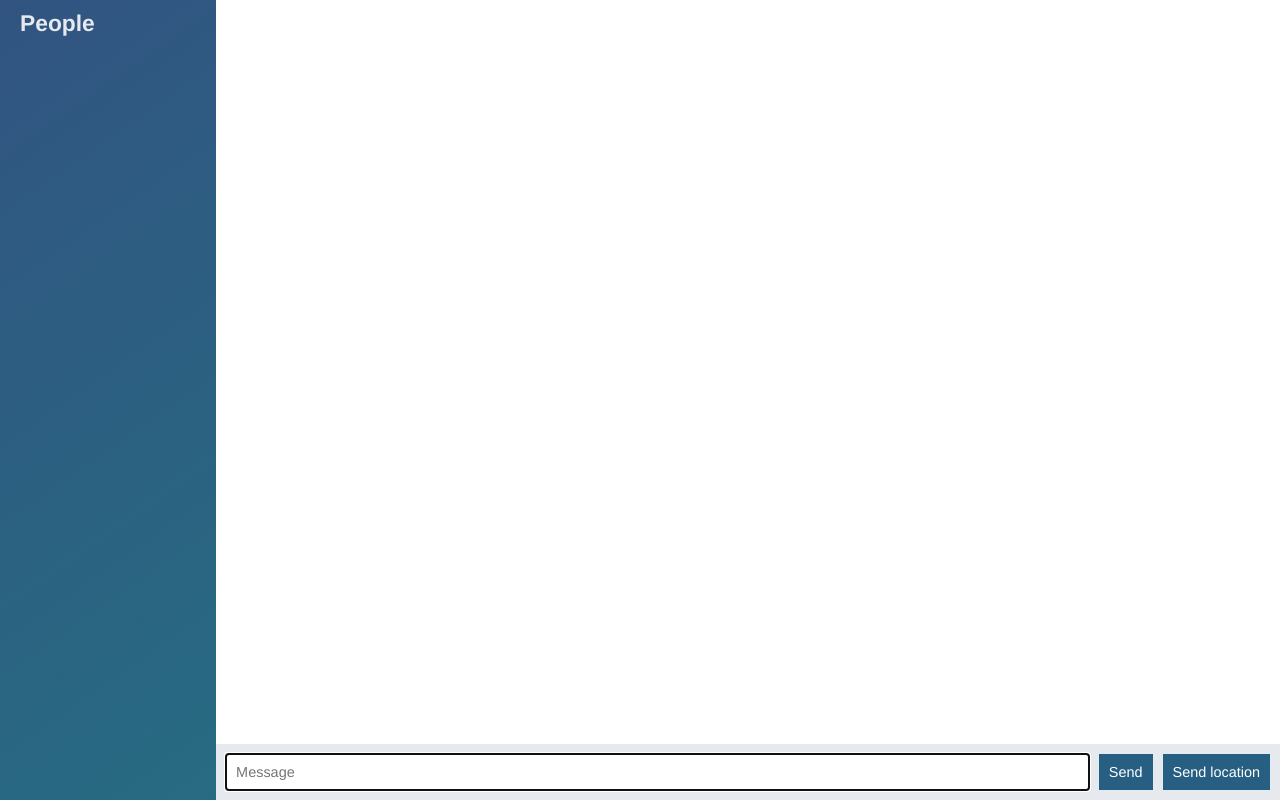
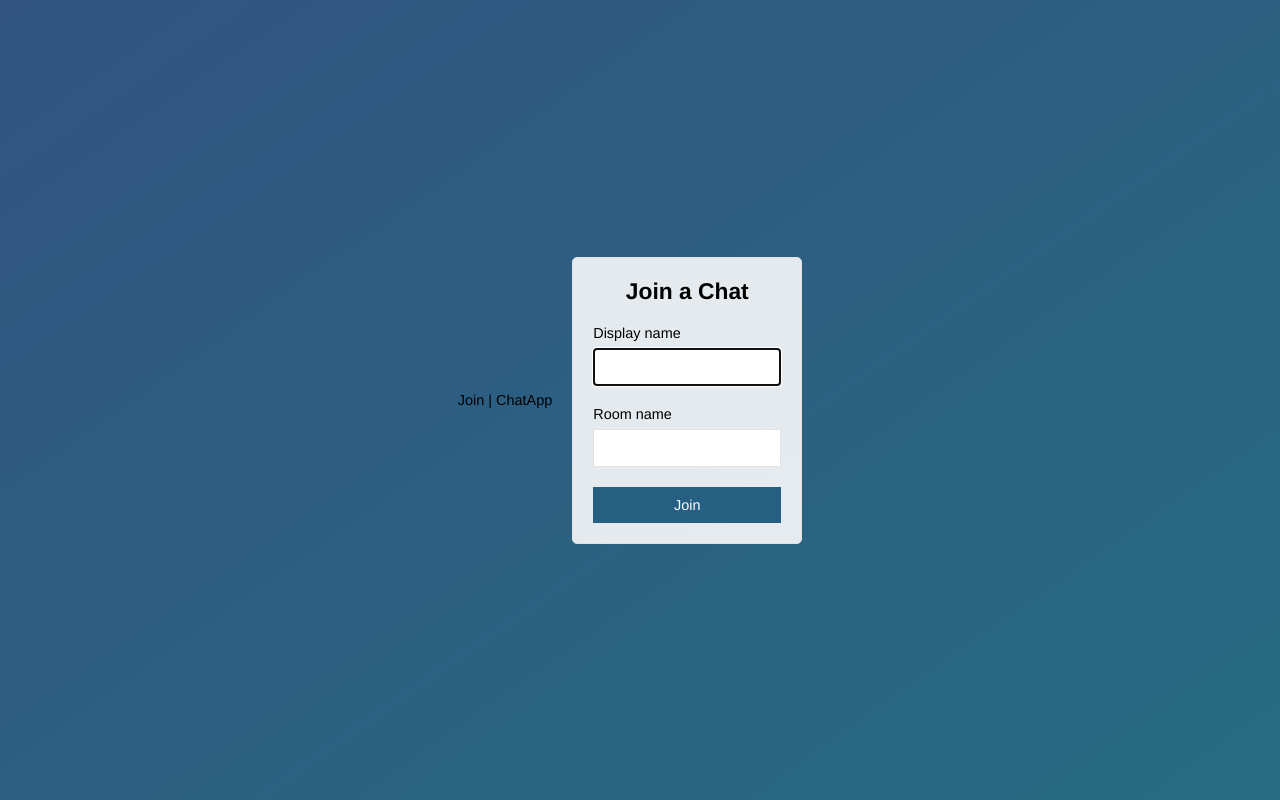
Before and after one commit to davidrbalrow/node-course2-chat-app, a website: page public/index.html in a window 1280 px wide. Drawn offline with nearby package versions, Linux system fonts and the light colour scheme; no server answers.

Commit message:
Add jon page that submits to chat.html

```diff
--- a/public/index.html
+++ b/public/index.html
@@ -1,70 +1,32 @@
 <!DOCTYPE html>
-
 <html>
 
 <head>
-  <meta charset="utf-8">
+  <meta charset="utf-8"
+  <title>Join | ChatApp</title>
+  <meta name="viewport" content="width=device-width, initial-scale=1, user-scalable=no">
   <link rel="stylesheet" href="/css/styles.css">
   </head>
 
-<body class="chat">
-
-  <div class="chat__sidebar">
-    <h3>People</h3>
-    <div id="users"></div>
+  <body class="centered-form">
+    <div class="centered-form__form">
+      <form action="/chat.html">
+      <div class="form-field">
+      <h3> Join a Chat</h3>
+      <div class="form-field"></div>
+      <label>Display name</label>
+        <input type="text" name="name" autofocus/>
+        </div>
+      <div class="form-field">
+        <label>Room name</label>
+        <input type="text" name="room"/>
+      </div>
+      <div class="form-field">
+        <button>Join</button>
       </div>
 
-  <div class="chat__main">
-    <ol id="messages" class="chat__messages"></ol>
-
-    <div class="chat__footer">
-      <form id="message-form">
-        <input name="message" type="text" placeholder="Message" autofocus autocomplete="off"/>
-        <button>Send</button>
       </form>
-      <button id="send-location">Send location</button>
       </div>
-
-  </div>
-
-<script id = "message-template" type="text/template">
-
-  <li class="message">
-    <div class="message__title">
-        <h4>{{from}}</h4>
-        <span>{{createdAt}}</span>
-    </div>
-      <div class="message__body">
-        <p>{{text}}</p>
-      </div>
-  </li>
-</script>
-
-<script id = "location-message-template" type="text/template">
-
-  <li class="message">
-    <div class="message__title">
-        <h4>{{from}}</h4>
-        <span>{{createdAt}}</span>
-    </div>
-      <div class="message__body">
-        <a href="{{url}}" target="_blank">My current location</a>
-      </div>
-  </li>
-</script>
-
-
-
-  <script src="/socket.io/socket.io.js"></script>
-  <script src="/js/libs/jquery-3.3.1.min.js"></script>
-  <script src="/js/libs/moment.js"></script>
-  <script src="/js/libs/mustache.js"></script>
-  <script src="/js/index.js"></script>
-
-
-
-
-
     </body>
 
   </html>
```
Also changed, not shown: public/chat.html (added, +72 -0 lines), public/js/chat.js (renamed from public/js/index.js). Lines whose indentation alone changed are shown as unchanged.
